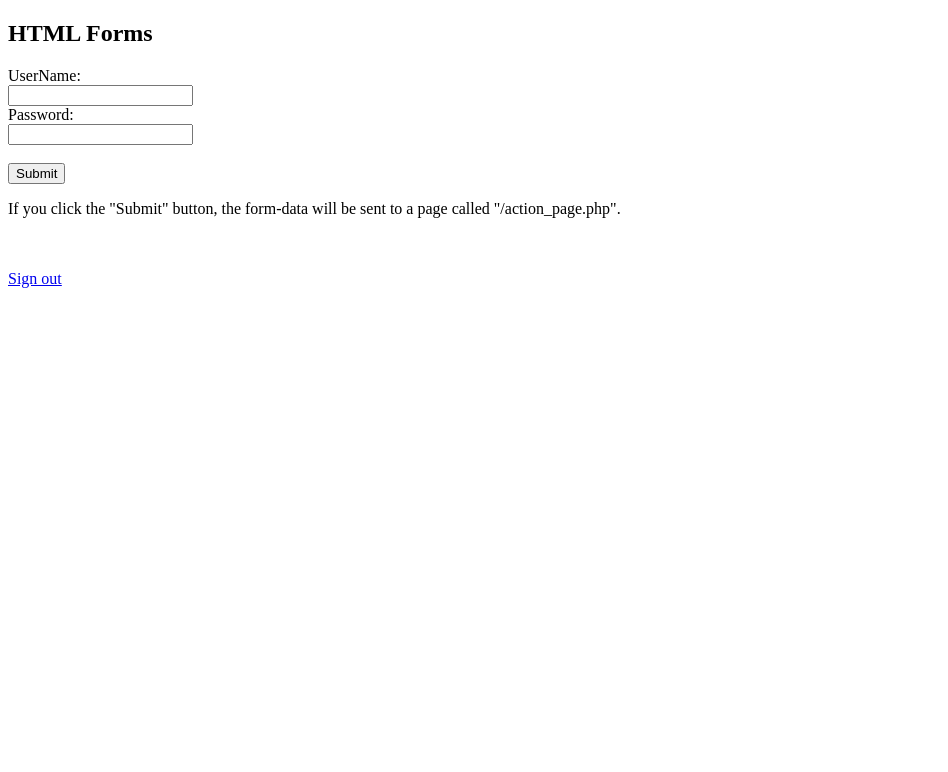
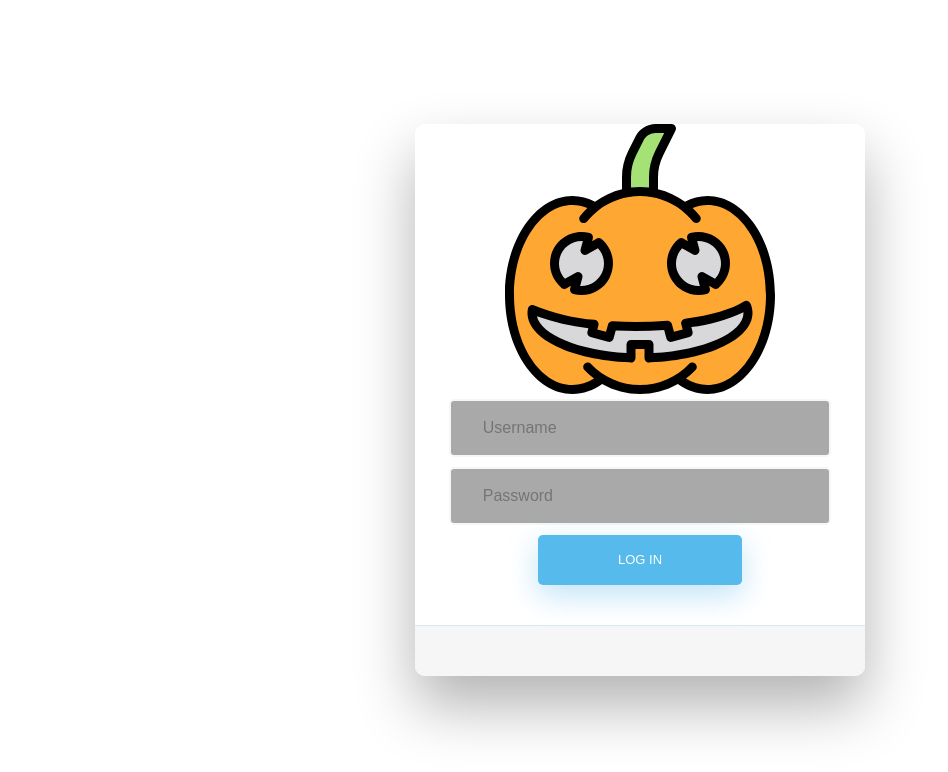
Before and after one commit to laskarks/Project-Week1, a plain HTML site: page Client/login.html in a window 1280 px wide. Shown: the whole page, without its empty margins (0-948 px from the left). Drawn offline with nearby package versions, Linux system fonts and the light colour scheme.

Commit message:
login-Form

```diff
--- a/Client/login.html
+++ b/Client/login.html
@@ -2,31 +2,336 @@
 <html>
     <head>
             <script src="https://ajax.googleapis.com/ajax/libs/jquery/3.4.1/jquery.min.js"></script>
+            <script src="https://apis.google.com/js/platform.js" async defer></script>
+            <meta name="google-signin-client_id" content="237590623451-kf3ebb1vinlp75ari43mbs667afeba4t.apps.googleusercontent.com">
+            <link href="//maxcdn.bootstrapcdn.com/bootstrap/4.0.0/css/bootstrap.min.css" rel="stylesheet" id="bootstrap-css">
+            <script src="//maxcdn.bootstrapcdn.com/bootstrap/4.0.0/js/bootstrap.min.js"></script>
+
+            <style>
+
+
+/* BASIC */
+
+html {
+  background-color: #56baed;
+}
+
+body {
+  font-family: "Poppins", sans-serif;
+  height: 100vh;
+}
+
+a {
+  color: #92badd;
+  display:inline-block;
+  text-decoration: none;
+  font-weight: 400;
+}
+
+h2 {
+  text-align: center;
+  font-size: 16px;
+  font-weight: 600;
+  text-transform: uppercase;
+  display:inline-block;
+  margin: 40px 8px 10px 8px;
+  color: #cccccc;
+}
+
+
+
+/* STRUCTURE */
+
+.wrapper {
+  display: flex;
+  align-items: center;
+  flex-direction: column;
+  justify-content: center;
+  width: 100%;
+  min-height: 100%;
+  padding: 20px;
+}
+
+#formContent {
+  -webkit-border-radius: 10px 10px 10px 10px;
+  border-radius: 10px 10px 10px 10px;
+  background: #fff;
+  padding: 30px;
+  width: 90%;
+  max-width: 450px;
+  position: relative;
+  padding: 0px;
+  -webkit-box-shadow: 0 30px 60px 0 rgba(0,0,0,0.3);
+  box-shadow: 0 30px 60px 0 rgba(0,0,0,0.3);
+  text-align: center;
+}
+
+#formFooter {
+  background-color: #f6f6f6;
+  border-top: 1px solid #dce8f1;
+  padding: 25px;
+  text-align: center;
+  -webkit-border-radius: 0 0 10px 10px;
+  border-radius: 0 0 10px 10px;
+}
+
+
+
+/* TABS */
+
+h2.inactive {
+  color: #cccccc;
+}
+
+h2.active {
+  color: #0d0d0d;
+  border-bottom: 2px solid #5fbae9;
+}
+
+
+
+/* FORM TYPOGRAPHY*/
+
+input[type=button], input[type=submit], input[type=reset]  {
+  background-color: #56baed;
+  border: none;
+  color: white;
+  padding: 15px 80px;
+  text-align: center;
+  text-decoration: none;
+  display: inline-block;
+  text-transform: uppercase;
+  font-size: 13px;
+  -webkit-box-shadow: 0 10px 30px 0 rgba(95,186,233,0.4);
+  box-shadow: 0 10px 30px 0 rgba(95,186,233,0.4);
+  -webkit-border-radius: 5px 5px 5px 5px;
+  border-radius: 5px 5px 5px 5px;
+  margin: 5px 20px 40px 20px;
+  -webkit-transition: all 0.3s ease-in-out;
+  -moz-transition: all 0.3s ease-in-out;
+  -ms-transition: all 0.3s ease-in-out;
+  -o-transition: all 0.3s ease-in-out;
+  transition: all 0.3s ease-in-out;
+}
+
+input[type=button]:hover, input[type=submit]:hover, input[type=reset]:hover  {
+  background-color: #39ace7;
+}
+
+input[type=button]:active, input[type=submit]:active, input[type=reset]:active  {
+  -moz-transform: scale(0.95);
+  -webkit-transform: scale(0.95);
+  -o-transform: scale(0.95);
+  -ms-transform: scale(0.95);
+  transform: scale(0.95);
+}
+
+input[type=text] {
+  background-color: #f6f6f6;
+  border: none;
+  color: #0d0d0d;
+  padding: 15px 32px;
+  text-align: center;
+  text-decoration: none;
+  display: inline-block;
+  font-size: 16px;
+  margin: 5px;
+  width: 85%;
+  border: 2px solid #f6f6f6;
+  -webkit-transition: all 0.5s ease-in-out;
+  -moz-transition: all 0.5s ease-in-out;
+  -ms-transition: all 0.5s ease-in-out;
+  -o-transition: all 0.5s ease-in-out;
+  transition: all 0.5s ease-in-out;
+  -webkit-border-radius: 5px 5px 5px 5px;
+  border-radius: 5px 5px 5px 5px;
+}
+
+input[type=text]:focus {
+  background-color: #fff;
+  border-bottom: 2px solid #5fbae9;
+}
+
+input[type=text]:placeholder {
+  color: #cccccc;
+}
+input[type=password] {
+  background-color: #f6f6f6;
+  border: none;
+  color: #0d0d0d;
+  padding: 15px 32px;
+  text-align: center;
+  text-decoration: none;
+  display: inline-block;
+  font-size: 16px;
+  margin: 5px;
+  width: 85%;
+  border: 2px solid #f6f6f6;
+  -webkit-transition: all 0.5s ease-in-out;
+  -moz-transition: all 0.5s ease-in-out;
+  -ms-transition: all 0.5s ease-in-out;
+  -o-transition: all 0.5s ease-in-out;
+  transition: all 0.5s ease-in-out;
+  -webkit-border-radius: 5px 5px 5px 5px;
+  border-radius: 5px 5px 5px 5px;
+}
+
+input[type=password]:focus {
+  background-color: #fff;
+  border-bottom: 2px solid #5fbae9;
+}
+
+input[type=password]:placeholder {
+  color: #cccccc;
+}
+
+
+
+/* ANIMATIONS */
+
+/* Simple CSS3 Fade-in-down Animation */
+.fadeInDown {
+  -webkit-animation-name: fadeInDown;
+  animation-name: fadeInDown;
+  -webkit-animation-duration: 1s;
+  animation-duration: 1s;
+  -webkit-animation-fill-mode: both;
+  animation-fill-mode: both;
+}
+
+@-webkit-keyframes fadeInDown {
+  0% {
+    opacity: 0;
+    -webkit-transform: translate3d(0, -100%, 0);
+    transform: translate3d(0, -100%, 0);
+  }
+  100% {
+    opacity: 1;
+    -webkit-transform: none;
+    transform: none;
+  }
+}
+
+@keyframes fadeInDown {
+  0% {
+    opacity: 0;
+    -webkit-transform: translate3d(0, -100%, 0);
+    transform: translate3d(0, -100%, 0);
+  }
+  100% {
+    opacity: 1;
+    -webkit-transform: none;
+    transform: none;
+  }
+}
+
+/* Simple CSS3 Fade-in Animation */
+@-webkit-keyframes fadeIn { from { opacity:0; } to { opacity:1; } }
+@-moz-keyframes fadeIn { from { opacity:0; } to { opacity:1; } }
+@keyframes fadeIn { from { opacity:0; } to { opacity:1; } }
+
+.fadeIn {
+  opacity:0;
+  -webkit-animation:fadeIn ease-in 1;
+  -moz-animation:fadeIn ease-in 1;
+  animation:fadeIn ease-in 1;
+
+  -webkit-animation-fill-mode:forwards;
+  -moz-animation-fill-mode:forwards;
+  animation-fill-mode:forwards;
+
+  -webkit-animation-duration:1s;
+  -moz-animation-duration:1s;
+  animation-duration:1s;
+}
+
+.fadeIn.first {
+  -webkit-animation-delay: 0.4s;
+  -moz-animation-delay: 0.4s;
+  animation-delay: 0.4s;
+}
+
+.fadeIn.second {
+  -webkit-animation-delay: 0.6s;
+  -moz-animation-delay: 0.6s;
+  animation-delay: 0.6s;
+}
+
+.fadeIn.third {
+  -webkit-animation-delay: 0.8s;
+  -moz-animation-delay: 0.8s;
+  animation-delay: 0.8s;
+}
+
+.fadeIn.fourth {
+  -webkit-animation-delay: 1s;
+  -moz-animation-delay: 1s;
+  animation-delay: 1s;
+}
+
+/* Simple CSS3 Fade-in Animation */
+.underlineHover:after {
+  display: block;
+  left: 0;
+  bottom: -10px;
+  width: 0;
+  height: 2px;
+  background-color: #56baed;
+  content: "";
+  transition: width 0.2s;
+}
+
+.underlineHover:hover {
+  color: #0d0d0d;
+}
+
+.underlineHover:hover:after{
+  width: 100%;
+}
+
+
+
+/* OTHERS */
+
+*:focus {
+    outline: none;
+}
+
+#icon {
+  width:60%;
+}
+
+            </style>
+
     </head>
-    <script src="https://apis.google.com/js/platform.js" async defer></script>
-    <meta name="google-signin-client_id" content="237590623451-kf3ebb1vinlp75ari43mbs667afeba4t.apps.googleusercontent.com">
+
 
 <body>
+    <!------ Include the above in your HEAD tag ---------->
 
-<h2>HTML Forms</h2>
+    <div class="wrapper fadeInDown">
+      <div id="formContent">
+        <!-- Tabs Titles -->
 
-<form method="POST" onsubmit="login();">
-  UserName:<br>
-  <input type="text" name="username" id="username">
-  <br>
-  Password:<br>
-  <input type="password" name="lastname" id="password">
-  <br><br>
-  <input type="submit" value="Submit">
-</form>
+        <!-- Icon -->
+        <div class="fadeIn first">
+          <img src="css/pumpkin.svg" id="icon" alt="User Icon"/>
+        </div>
 
-<p>If you click the "Submit" button, the form-data will be sent to a page called "/action_page.php".</p>
+        <!-- Login Form -->
+        <form onsubmit="login()">
+          <input type="text" id="username" class="fadeIn second" name="username" placeholder="Username" style="background-color:darkgray; text-align: left">
+          <input type="password" id="password" class="fadeIn second" name="password" placeholder="Password" style="background-color: darkgray; text-align: left">
+          <input type="submit" class="fadeIn fourth" value="Log In">
+        </form>
 
-<br>
-<div class="g-signin2" data-onsuccess="onSignIn"></div>
-<br>
-<a href="#" onclick="signOut();">Sign out</a>
+        <!-- Remind Passowrd -->
+        <div id="formFooter">
 
+        </div>
+
+      </div>
+    </div>
 
 
     <script>
@@ -37,7 +342,7 @@
     const password = $('#password').val()
 
     $.ajax({
-            url: 'http://localhost:3001/users/login',
+            url: 'http://localhost:3000/users/login',
             method: 'POST',
             data: { username, password }
         })
@@ -49,31 +354,7 @@
         })
 
 }
-
-function onSignIn(googleUser) {
-  var profile = googleUser.getBasicProfile();
-  console.log('ID: ' + profile.getId()); // Do not send to your backend! Use an ID token instead.
-  console.log('Name: ' + profile.getName());
-  console.log('Image URL: ' + profile.getImageUrl());
-  console.log('Email: ' + profile.getEmail()); // This is null if the 'email' scope is not present.
-
-        $.post('http://localhost:3001/users/login', { token: id_token })
-        .done((response) => {
-            localStorage.setItem('token', response)
-        })
-        .fail((jqXHR, textstatus) => {
-            console.log('fail', textstatus)
-        })
-};
-
-function signOut() {
-    var auth2 = gapi.auth2.getAuthInstance();
-    auth2.signOut().then(function () {
-      console.log('User signed out.');
-    });
-  }
-
-    </script>
+</script>
 
 </body>
 </html>
--- a/Server/Controllers/userController.js
+++ b/Server/Controllers/userController.js
@@ -29,7 +29,7 @@ class UserController {
             res.status(500).json(err)
         })
     };
-    // Adventure.findOne({ type: 'iphone' }, function (err, adventure) {});
+
     static login (req,res) {
         const {username, password} = req.body
         User.findOne({username: username})
```
Also changed, not shown: Client/index.html (deleted, +0 -12 lines), Client/css/login.css (deleted), Client/css/pumpkin.svg (added), Client/css/user.png (added), 2 other files.
